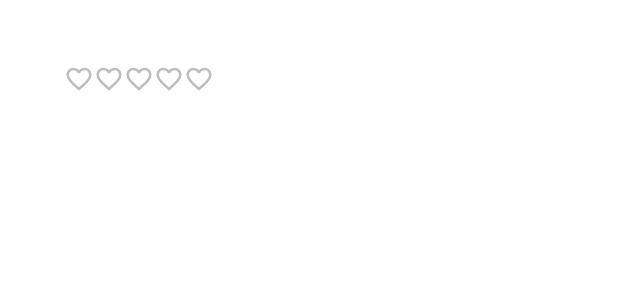
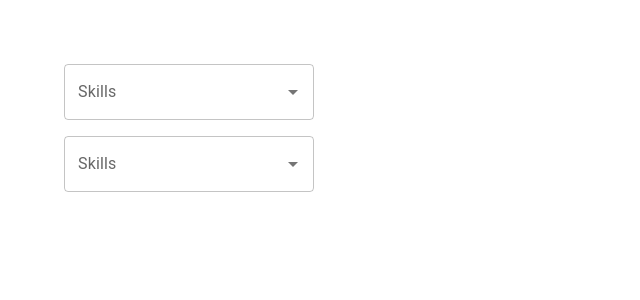
Before and after one commit to harisharanChaulagain/mui-practice, a React (Create React App) app: page / in a window 1280 px wide. Shown: the top 300 px of the page, without its empty margins (0-640 px from the left). Built offline with nearby package versions, Linux system fonts and the light colour scheme.

Commit message:
autocomplete

```diff
--- a/src/App.tsx
+++ b/src/App.tsx
@@ -1,4 +1,5 @@
 import "./App.css";
+import MuiAutocomplete from "./components/MuiAutocomplete";
 import MuiButton from "./components/MuiButton";
 import MuiCheckbox from "./components/MuiCheckbox";
 import MuiRadioButton from "./components/MuiRadioButton";
@@ -18,7 +19,8 @@
       {/* <MuiRadioButton /> */}
       {/* <MuiCheckbox /> */}
       {/* <MuiSwitch /> */}
-      <MuiRating />
+      {/* <MuiRating /> */}
+      <MuiAutocomplete />
     </div>
   );
 }
--- /dev/null
+++ b/src/components/MuiAutocomplete.tsx
@@ -0,0 +1,37 @@
+import { Stack, Autocomplete, TextField } from "@mui/material";
+import { useState } from "react";
+
+type Skill = {
+  id: number;
+  label: string;
+};
+const skills = ["HTML", "CSS", "JS", "TypeScript", "React"];
+const skillsOption = skills.map((skill, index) => ({
+  id: index + 1,
+  label: skill,
+}));
+
+const MuiAutocomplete = () => {
+  const [value, setValue] = useState<String | null>(null);
+  const [skill, setSkill] = useState<Skill | null>(null);
+  console.log(value);
+  console.log(skill);
+  return (
+    <Stack spacing={2} width="250px">
+      <Autocomplete
+        options={skills}
+        renderInput={(params) => <TextField {...params} label="Skills" />}
+        value={value}
+        onChange={(event: any, newValue: String | null) => setValue(newValue)}
+      />
+      <Autocomplete
+        options={skillsOption}
+        renderInput={(params) => <TextField {...params} label="Skills" />}
+        value={skill}
+        onChange={(event: any, newValue: Skill | null) => setSkill(newValue)}
+      />
+    </Stack>
+  );
+};
+
+export default MuiAutocomplete;
```
